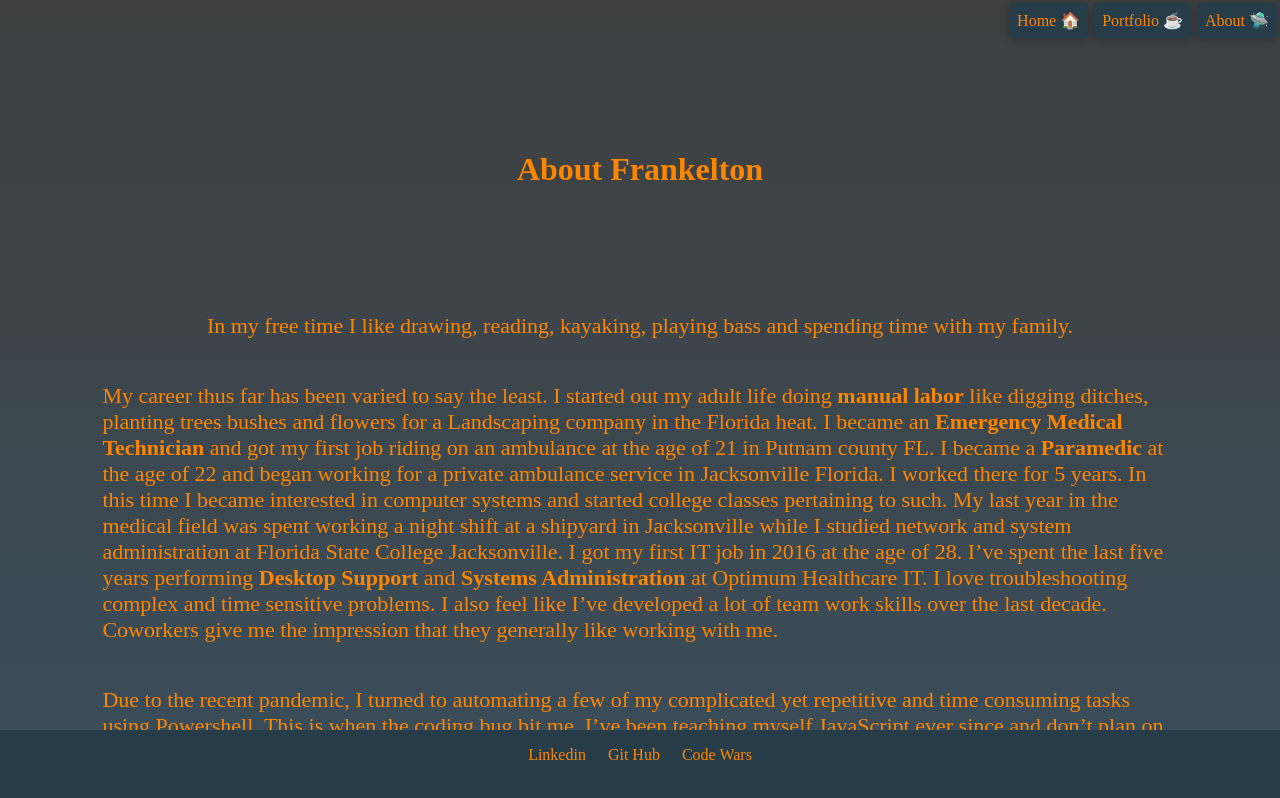
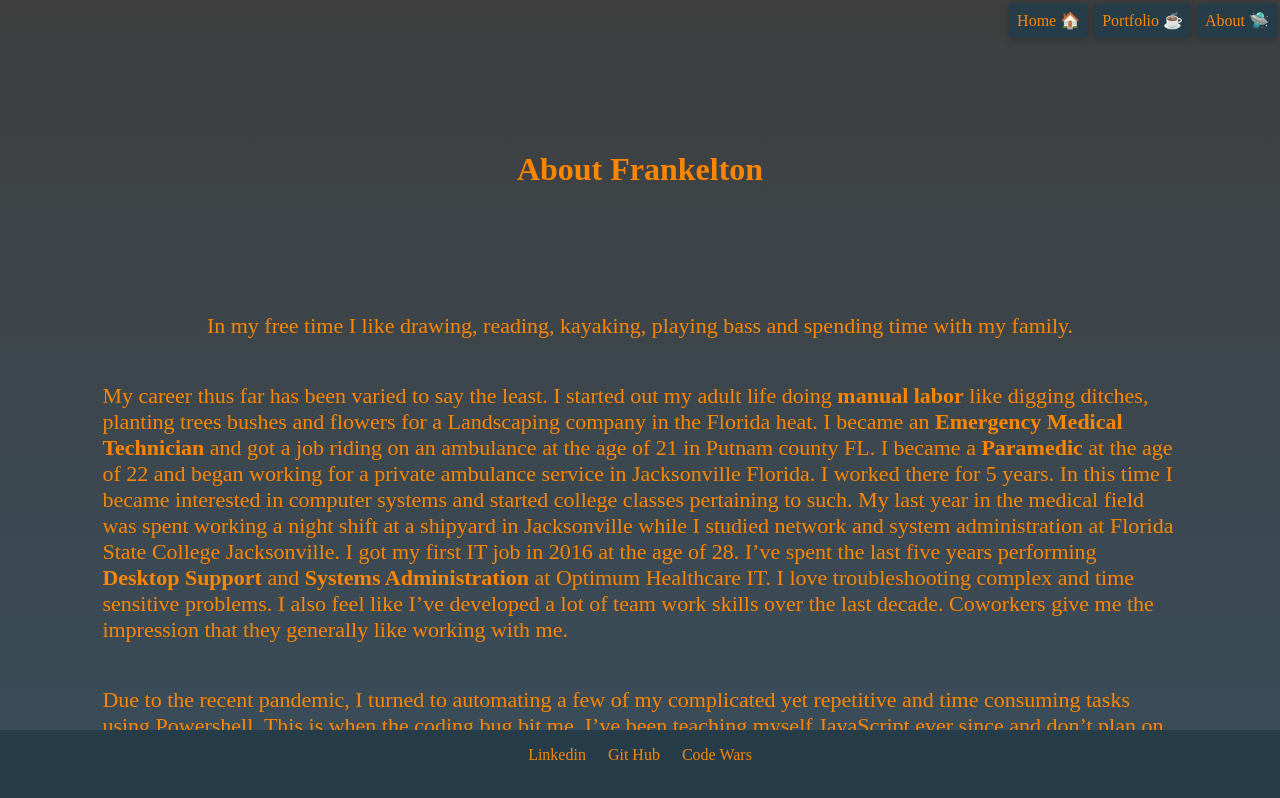
Before and after one commit to taylfw/Frankzone-React, a React (Create React App) app: page /about in a window 1280 px wide. Shown: the top 798 px of the page. Built offline with nearby package versions, Linux system fonts and the light colour scheme.

Commit message:
made the snake css more consistant with main site

```diff
--- a/src/components/About.jsx
+++ b/src/components/About.jsx
@@ -11,21 +11,21 @@ function ABout() {
           My career thus far has been varied to say the least. I started out my
           adult life doing <b>manual labor</b> like digging ditches, planting
           trees bushes and flowers for a Landscaping company in the Florida
-          heat. I became an <b>Emergency Medical Technician</b> and got my first
-          job riding on an ambulance at the age of 21 in Putnam county FL. I
-          became a <b>Paramedic</b> at the age of 22 and began working for a
-          private ambulance service in Jacksonville Florida. I worked there for
-          5 years. In this time I became interested in computer systems and
-          started college classes pertaining to such. My last year in the
-          medical field was spent working a night shift at a shipyard in
-          Jacksonville while I studied network and system administration at
-          Florida State College Jacksonville. I got my first IT job in 2016 at
-          the age of 28. I’ve spent the last five years performing{" "}
-          <b>Desktop Support</b> and <b>Systems Administration</b> at Optimum
-          Healthcare IT. I love troubleshooting complex and time sensitive
-          problems. I also feel like I’ve developed a lot of team work skills
-          over the last decade. Coworkers give me the impression that they
-          generally like working with me.
+          heat. I became an <b>Emergency Medical Technician</b> and got a job
+          riding on an ambulance at the age of 21 in Putnam county FL. I became
+          a <b>Paramedic</b> at the age of 22 and began working for a private
+          ambulance service in Jacksonville Florida. I worked there for 5 years.
+          In this time I became interested in computer systems and started
+          college classes pertaining to such. My last year in the medical field
+          was spent working a night shift at a shipyard in Jacksonville while I
+          studied network and system administration at Florida State College
+          Jacksonville. I got my first IT job in 2016 at the age of 28. I’ve
+          spent the last five years performing <b>Desktop Support</b> and{" "}
+          <b>Systems Administration</b> at Optimum Healthcare IT. I love
+          troubleshooting complex and time sensitive problems. I also feel like
+          I’ve developed a lot of team work skills over the last decade.
+          Coworkers give me the impression that they generally like working with
+          me.
         </p>
 
         <p>
@@ -33,7 +33,7 @@ function ABout() {
           complicated yet repetitive and time consuming tasks using Powershell.
           This is when the coding bug bit me. I’ve been teaching myself
           JavaScript ever since and don’t plan on slowing down. Web development
-          allows me to be more creative and gives me the ability to show of my
+          allows me to be more creative and gives me the ability to show off my
           personal style in my work.
         </p>
       </div>
```
Also changed, not shown: public/snake/style.css (+4 -4 lines).
